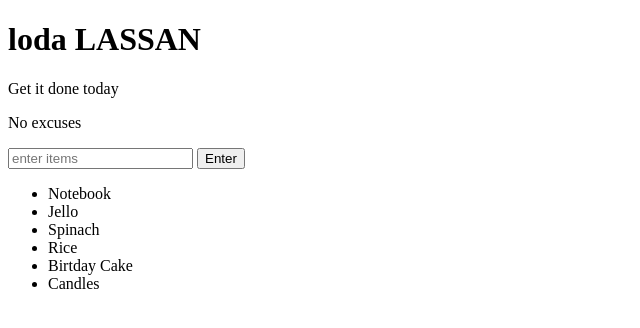
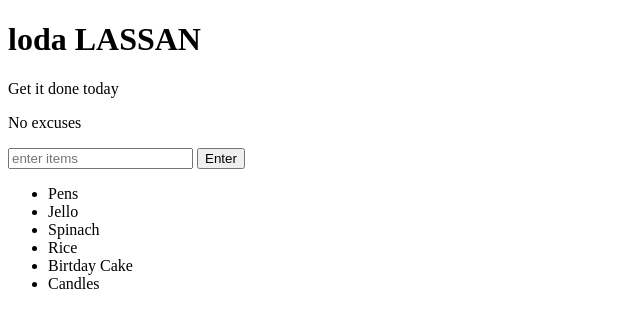
Before and after one commit to aayush142002/shopping-list, a plain HTML site: page index.html in a window 1280 px wide. Shown: the full height of the page, 0-640 px from the left. Drawn offline with Linux system fonts and the light colour scheme.

Commit message:
changing text

```diff
--- a/index.html
+++ b/index.html
@@ -12,7 +12,7 @@
 	<input id="userinput" type="text" placeholder="enter items">
 	<button id="enter">Enter</button>
 		<ul>
-			<li random ="23">Notebook</li>
+			<li random ="23">Pens</li>
 			<li>Jello</li>
 			<li>Spinach</li>
 			<li>Rice</li>
```
